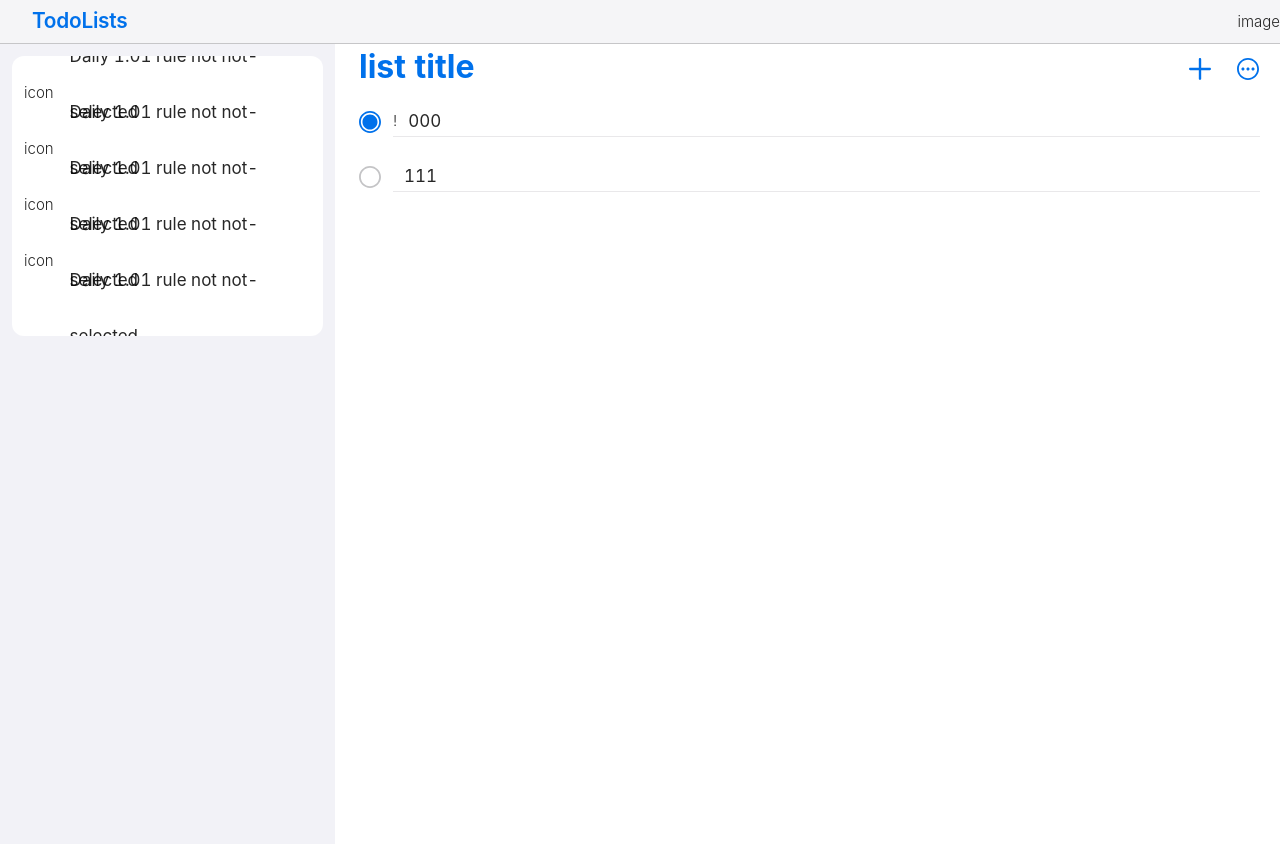
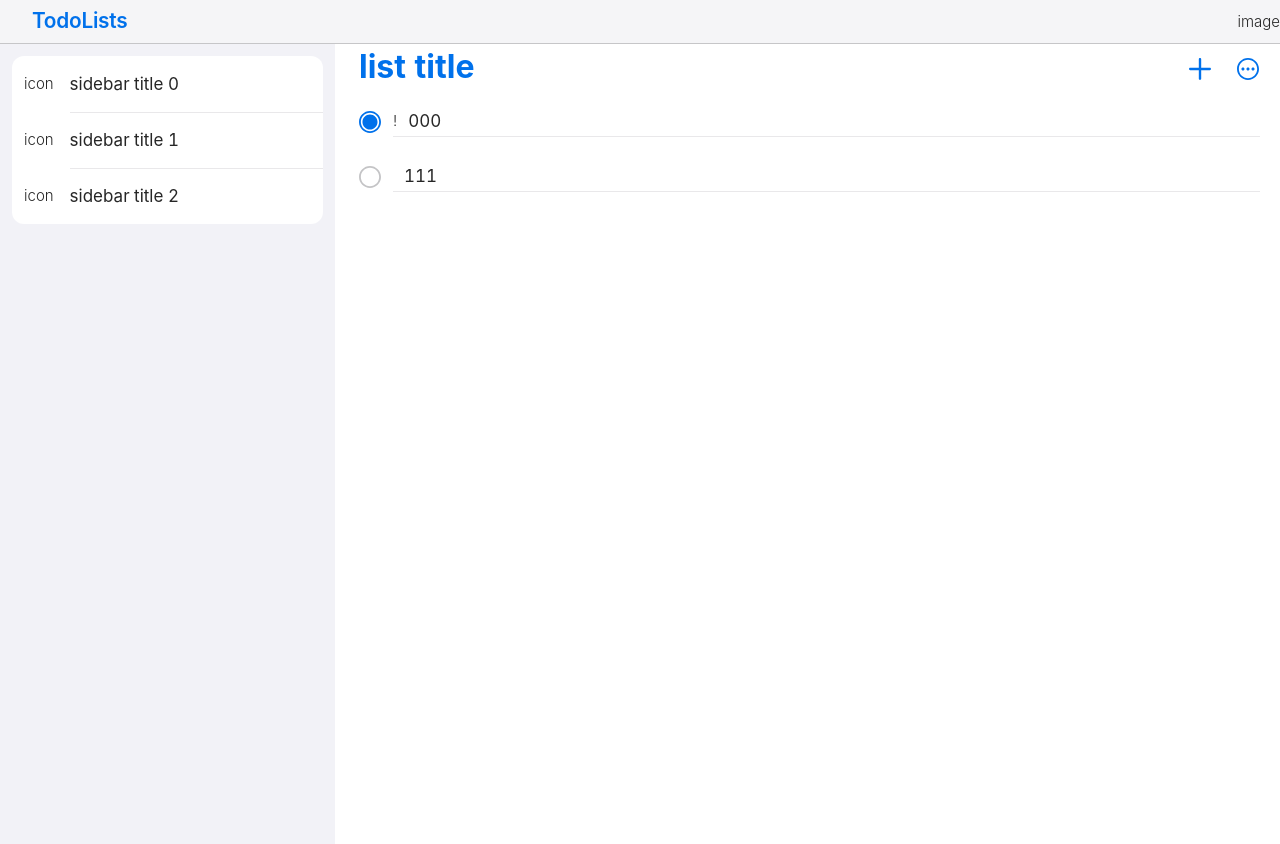
Before and after one commit to ShihTingJustin/todo-react-fp, a React (Create React App) app: page / in a window 1280 px wide. Built offline with nearby package versions, Linux system fonts and the light colour scheme.

Commit message:
feat: update Sidebar underline style

```diff
--- a/src/components/sidebar/index.tsx
+++ b/src/components/sidebar/index.tsx
@@ -1,20 +1,22 @@
 import { useState } from 'react';
 
-const SidebarItem = () => {
+import './sidebar.scss';
+
+const SidebarItem = ({ title, icon }: SidebarItemProps) => {
   return (
     <div
       // onClick bg-bg-gray3
-      className="rm-list-menu-item pl-3 h-[3.5rem] flex items-center bg-bg-white1"
+      className="todo-list-menu-item pl-3 h-[3.5rem] flex items-center bg-bg-white1"
       role="listbox"
     >
-      <div className="rm-list-menu-item-content flex w-full">
+      <div className="todo-list-menu-item-content flex items-center w-full">
         <div>icon</div>
-        <div className="underlined-section ml-4">
+        <div className="content-wrap w-full ml-4">
           <div className="title-container">
             <div className="title">
               <div className="inline-editable">
                 <div className="inline-editable-label text-title-3" role="textbox">
-                  Daily 1.01 rule not not-selected
+                  {title}
                 </div>
               </div>
             </div>
@@ -26,14 +28,18 @@ const SidebarItem = () => {
   );
 };
 
-const Sidebar = () => {
+type SidebarItemProps = {
+  id: string;
+  title: string;
+  icon: string;
+};
+
+const Sidebar = ({ sidebarItem }: { sidebarItem: Array<SidebarItemProps> }) => {
   return (
     <div className="scrollable-area px-3 pt-3">
       <div className="todo-list-menu rounded-[12px] overflow-hidden" role="menu">
-        {Array.from({ length: 5 }).map((item, index) => (
-          <div className={`${index === 0}`}>
-            <SidebarItem />
-          </div>
+        {sidebarItem.map((item) => (
+          <SidebarItem key={item.id} {...item} />
         ))}
       </div>
     </div>
--- /dev/null
+++ b/src/components/sidebar/sidebar.scss
@@ -0,0 +1,13 @@
+.todo-list-menu-item {
+  &:not(:last-child) {
+    .content-wrap {
+      @apply border-b border-border-gray2;
+    }
+  }
+
+  &:last-child {
+    .content-wrap {
+      @apply border-none;
+    }
+  }
+}
--- a/src/pages/home/index.tsx
+++ b/src/pages/home/index.tsx
@@ -6,13 +6,31 @@ import TodoList from '@Components/todolist';
 
 import './home.scss';
 
+const mockSidebarItem = [
+  {
+    id: '0',
+    title: 'sidebar title 0',
+    icon: '321'
+  },
+  {
+    id: '1',
+    title: 'sidebar title 1',
+    icon: '321'
+  },
+  {
+    id: '2',
+    title: 'sidebar title 2',
+    icon: '321'
+  }
+];
+
 function Home() {
   return (
     <div className="home--root ">
       <Toolbar />
       <div className="main-view flex">
         <div className="w-[335px] bg-bg-gray2">
-          <Sidebar />
+          <Sidebar sidebarItem={mockSidebarItem} />
         </div>
         <div className="grow">
           <TodoList />
```
